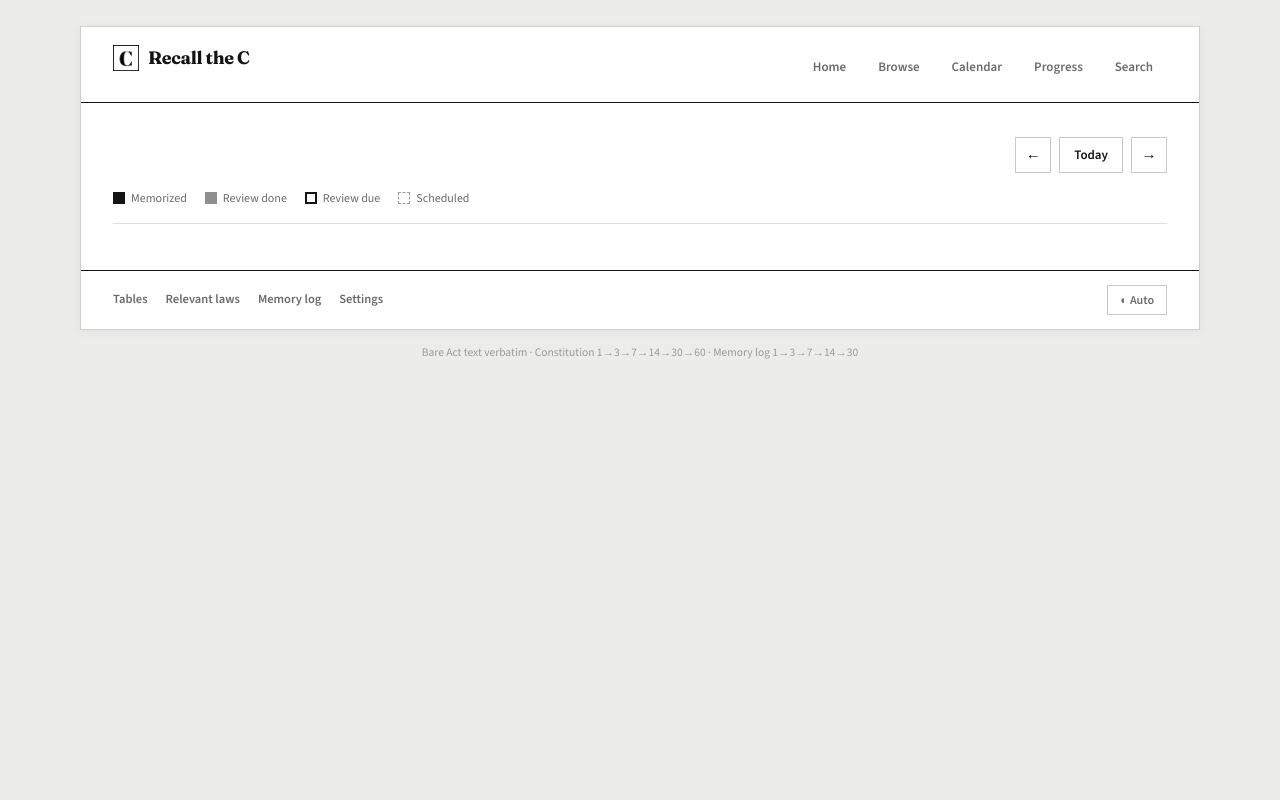
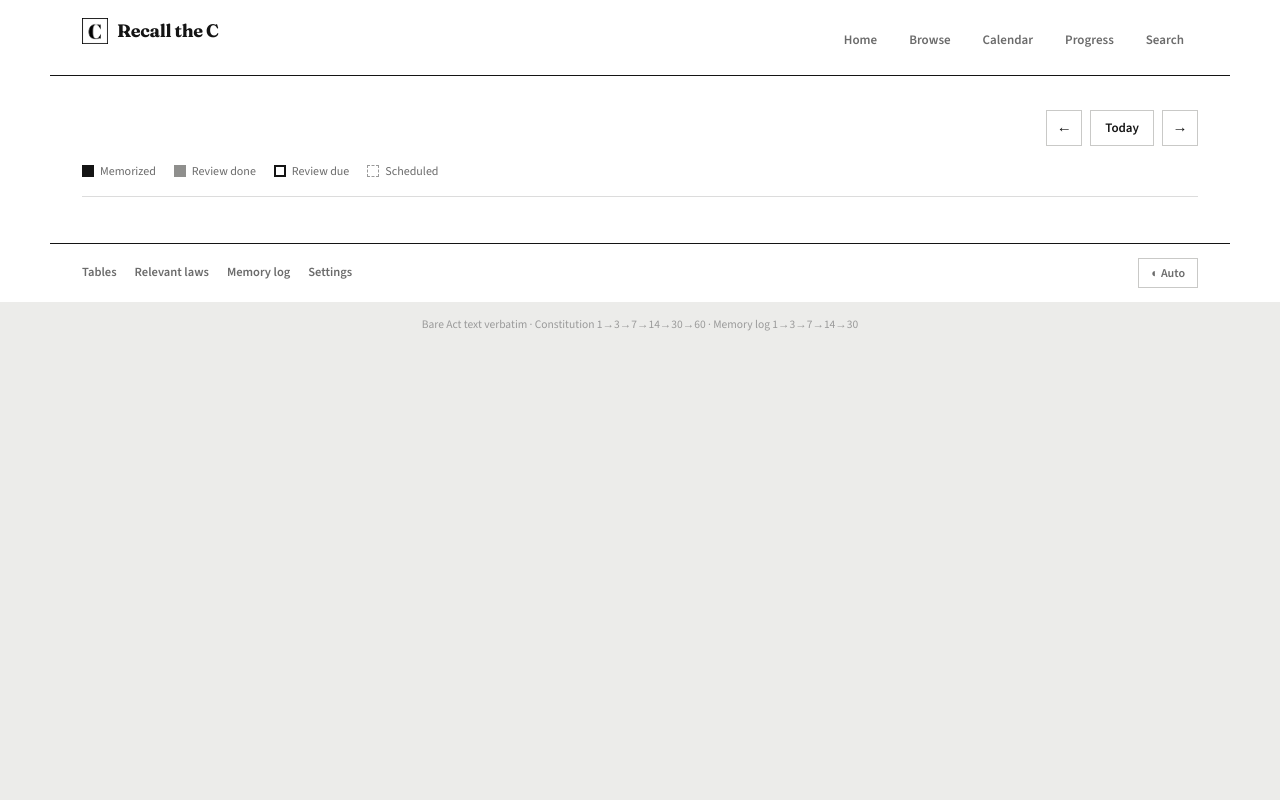
Before and after one commit to sanjisworking-commits/memorize_the_c, a Python web app: template src/constitution_memorizer/web/templates/calendar.html in a window 1280 px wide. Run offline with Jinja, Linux system fonts and the light colour scheme; the template is opened without the code that fills it, so the values that code supplies are empty.

Commit message:
Make the app shell full-bleed with a shared content max-width.
Drop the grey gutters by letting .sheet fill the viewport, zeroing
page-wrap padding, and centering header/footer/wide panels at 1180px.

Co-authored-by: sanjisworking-commits <sanjisworking-commits@users.noreply.github.com>

```diff
--- a/src/constitution_memorizer/web/static/styles.css
+++ b/src/constitution_memorizer/web/static/styles.css
@@ -85,21 +85,23 @@ a:hover {
 
 .page-wrap {
   min-height: 100vh;
-  padding: 26px 16px 40px;
+  padding: 0;
   box-sizing: border-box;
 }
 
 .sheet {
-  width: min(1120px, 100%);
+  width: 100%;
+  max-width: none;
   margin: 0 auto;
   background: var(--paper);
-  border: 1px solid var(--sheet-border);
-  box-shadow: var(--shadow);
+  border: none;
+  box-shadow: none;
   border-radius: 0;
 }
 
 .sheet-footnote {
-  width: min(1120px, 100%);
+  width: 100%;
+  max-width: none;
   margin: 14px auto 0;
   font-size: 11.5px;
   color: var(--faint);
@@ -113,8 +115,11 @@ a:hover {
   justify-content: space-between;
   gap: 24px;
   padding: 18px 32px;
-  margin: 0;
+  margin: 0 auto;
+  max-width: 1180px;
   border-bottom: 1px solid var(--ink);
+  box-sizing: border-box;
+  width: 100%;
 }
 
 .brand {
@@ -245,7 +250,9 @@ html[data-theme="dark"] .theme-toggle {
 
 /* —— Calendar (Sprint 19) —— */
 .panel.calendar {
-  max-width: none;
+  max-width: 1180px;
+  margin-left: auto;
+  margin-right: auto;
   padding: 34px 32px 46px;
 }
 
@@ -2201,7 +2208,9 @@ html[data-theme="dark"] .bare-fn-nested-trigger {
 
 /* —— Progress mastery map (Sprint 20) —— */
 .panel.progress {
-  max-width: 820px;
+  max-width: 1180px;
+  margin-left: auto;
+  margin-right: auto;
 }
 
 .progress-stat-grid {
@@ -2506,7 +2515,7 @@ code {
 
 @media (max-width: 560px) {
   .page-wrap {
-    padding: 12px 10px 24px;
+    padding: 0;
   }
 
   .site-header {
@@ -2590,7 +2599,9 @@ code {
 /* Sprint 29 — Browse by Parts + Tables */
 .panel.browse,
 .panel.tables {
-  max-width: 820px;
+  max-width: 1180px;
+  margin-left: auto;
+  margin-right: auto;
 }
 
 .browse-part {
@@ -2831,6 +2842,10 @@ code {
   justify-content: space-between;
   gap: 12px 20px;
   padding: 14px 32px;
+  margin: 0 auto;
+  max-width: 1180px;
+  width: 100%;
+  box-sizing: border-box;
   border-top: 1px solid var(--ink);
 }
 
@@ -3604,7 +3619,9 @@ html[data-theme="dark"] .nav-signin {
 }
 
 .dashboard-panel {
-  max-width: none;
+  max-width: 1180px;
+  margin-left: auto;
+  margin-right: auto;
   padding: 30px 30px 48px;
   font-family: var(--font-body);
   font-weight: 400;
```
